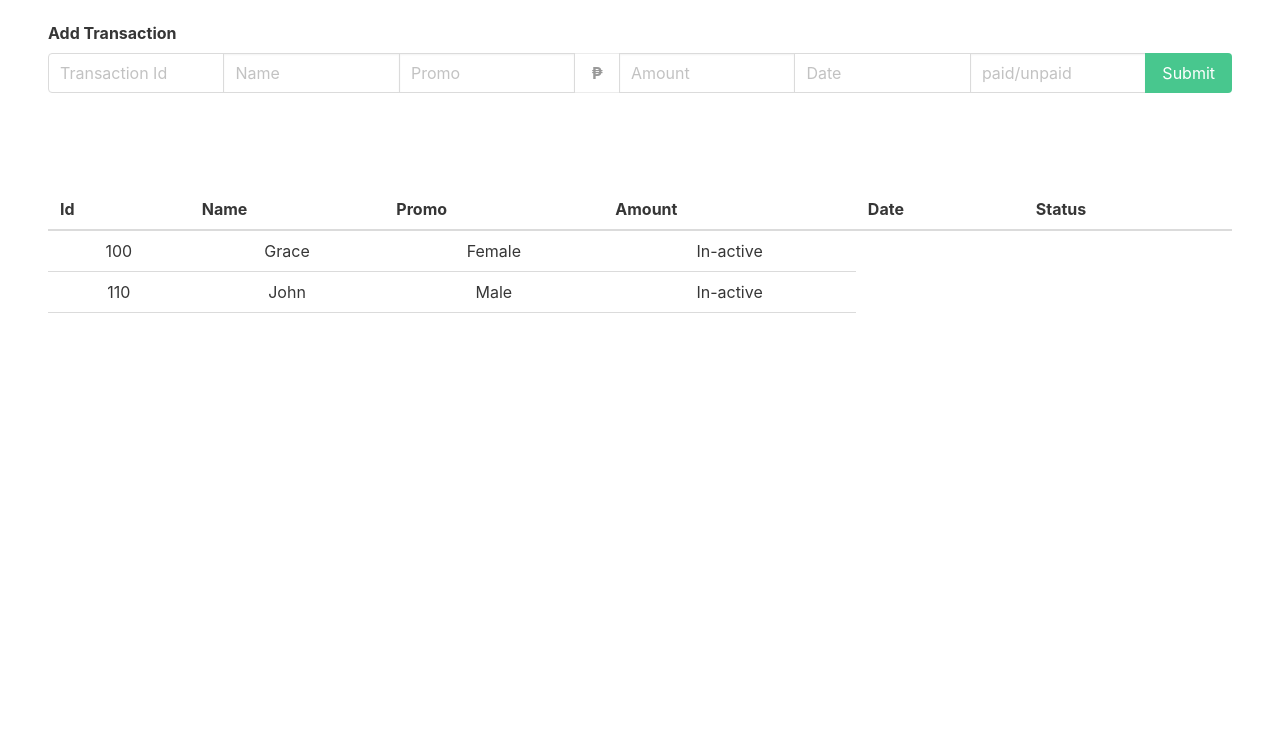
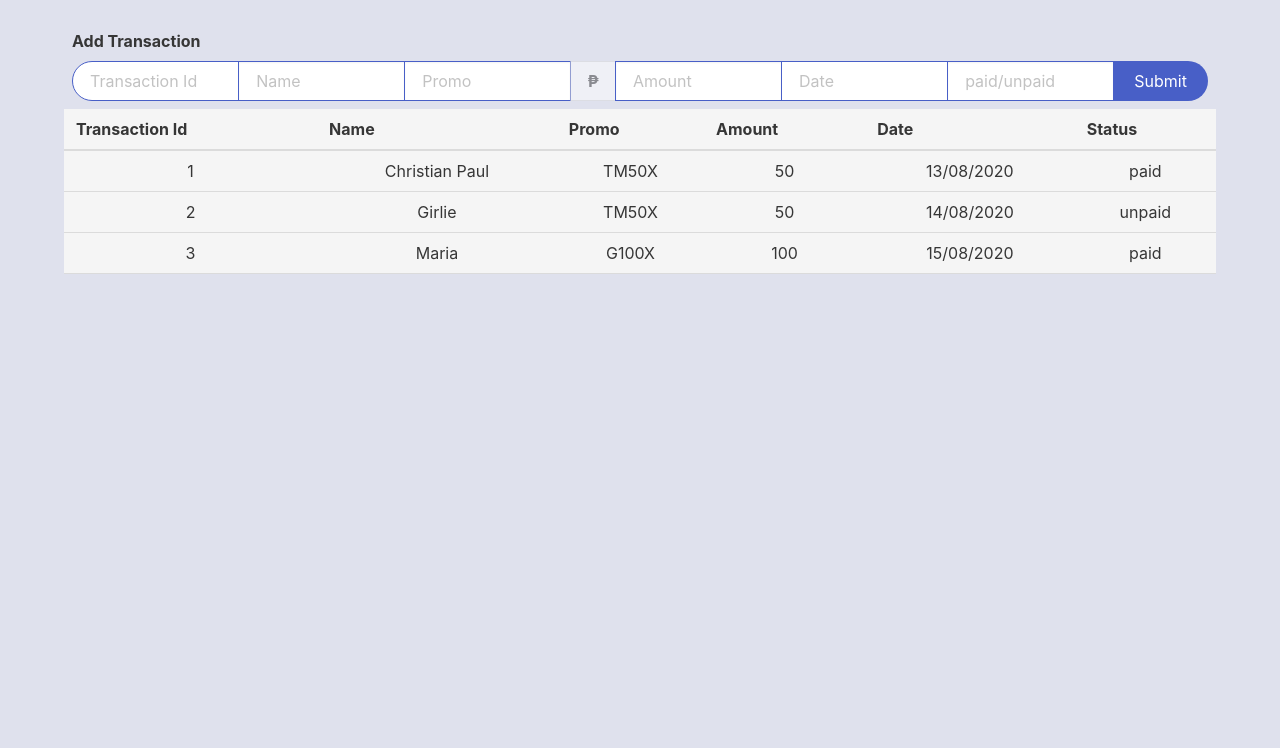
Before and after one commit to wallWrecker/list_up, a website with bundled scripts: page index.html in a window 1280 px wide. Shown: the part 52-800 px from the top of the page. Built offline with nearby package versions, Linux system fonts and the light colour scheme.

Commit message:
re-organizing code structure and data flow

```diff
--- a/css/style.css
+++ b/css/style.css
@@ -0,0 +1,20 @@
+body {
+  background: #dfe1ed;
+  height: 100vh;
+}
+.full-page {
+  background: #dfe1ed;
+}
+.bordered-radius {
+  border: 1px solid grey;
+}
+
+.lighten-blue-gray {
+  background: #f1f2f7;
+}
+
+.custom-radius {
+
+  border-top-left-radius: 25px;
+  border-top-right-radius: 25px;
+}
--- /dev/null
+++ b/data/datos.json
@@ -0,0 +1,3 @@
+[
+
+]
--- a/data/users.json
+++ /dev/null
@@ -1,3 +0,0 @@
-{
-
-}
--- a/index.html
+++ b/index.html
@@ -8,9 +8,9 @@
     <link rel="stylesheet" href="css/style.css" />
   </head>
   <body>
-    <div class="container hero">
+    <div class="container full-page">
       <!-- Mini Nav bar -->
-      <div class="level">
+      <div class="level has-background-light px-3 py-3">
         <div class="level-left">
           <h3 class="level-item subtitle has-text-centered is-text-info">
             List Up
@@ -22,26 +22,25 @@
           <a class="level-item" href="#">about</a>
         </div>
       </div>
-    </div>
 
-        <section class="section">
-          <label
-            id="form-description"
-            class="label">Add Transaction</label>
+
+      <section class="section container px-2 py-2">
+        <label id="form-description" class="label">Add Transaction</label>
         <!-- Form Fields -->
         <div class="field has-addons">
           <div class="control">
             <input
               id="transaction-id"
-                class="input "
+              class="input is-link is-rounded"
               type="text"
               placeholder="Transaction Id"
-                readonly="" />
+              readonly
+            />
           </div>
           <div class="control">
             <input
               id="name"
-                class="input "
+              class="input is-link is-rounded"
               type="text"
               placeholder="Name"
             />
@@ -49,55 +48,59 @@
           <div class="control">
             <input
               id="promo"
-                  class="input "
+              class="input is-link is-rounded"
               type="text"
-                  placeholder="Promo" />
+              placeholder="Promo"
+            />
           </div>
           <div class="control">
-                <button
-                  class="button"
-                  disabled="">
+            <button class="button" disabled="">
               <b>₱</b>
             </button>
           </div>
           <div class="control">
             <input
               id="amount"
-                  class="input "
+              class="input is-link is-rounded"
               type="text"
-                  placeholder="Amount" />
+              placeholder="Amount"
+            />
           </div>
           <div class="control">
             <input
               id="date"
-                  class="input "
-                  type="text"
+              class="input is-link is-rounded"
+              type="data"
               placeholder="Date"
-                  readonly="" />
+              readonly=""
+            />
           </div>
           <div class="control">
             <input
               id="status"
-                  class="input "
+              class="input is-link is-rounded"
               type="text"
-                  placeholder="paid/unpaid" />
+              placeholder="paid/unpaid"
+            />
           </div>
           <div class="control">
-              <button class="button is-success is-expanded">Submit</button>
+            <button id="button" class="button is-link is-rounded is-expanded">
+              Submit
+            </button>
           </div>
         </div>
       </section>
 
       <!-- Table Section -->
-      <section class="section">
+      <section class="container">
         <table
           id="table"
-            class="table is-striped is-fullwidth has-text-centered"
+          class="table is-striped is-fullwidth has-text-centered has-background-light"
         >
           <thead id="thead">
             <tr>
               <!-- <th>No</th> -->
-                <th>Id</th>
+              <th>Transaction Id</th>
               <th>Name</th>
               <th>Promo</th>
               <th>Amount</th>
@@ -106,10 +109,8 @@
             </tr>
           </thead>
         </table>
+      </section>
     </div>
-      </section>
-
-
     <script type="module" src="/js/index.js"></script>
   </body>
 </html>
--- a/js/data.js
+++ b/js/data.js
@@ -1,53 +1,29 @@
-let accounts = {
-  employees: [
-    {
-      id: 230,
-      name: "Elizabeth",
-      gender: "Female",
-      status: "Active",
-    },
+let transactions =
+[
+  {
+    "id": 1,
+    "name": "Christian Paul",
+    "promo": "TM50X",
+    "amount": 50,
+    "date": "13/08/2020",
+    "status": "paid"
+  },
+  {
+    id: 2,
+    name:"Girlie",
+    promo:"TM50X",
+    amount:50,
+    date:"14/08/2020",
+    status:"unpaid",
+  },
+  {
+    id: 3,
+    name:"Maria",
+    promo:"G100X",
+    amount:100,
+    date:"15/08/2020",
+    status:"paid",
+  }
+]
 
-    {
-      id: 110,
-      name: "John",
-      gender: "Male",
-      status: "In-active",
-    },
-
-    {
-      id: 100,
-      name: "Grace",
-      gender: "Female",
-      status: "In-active",
-    },
-
-    {
-      id: 101,
-      name: "Floyd",
-      gender: "Male",
-      status: "Active",
-    },
-  ],
-  students: [
-    {
-      id: 201400239,
-      name: "Maya",
-      gender: "Female",
-      status: "Inactive",
-    },
-    {
-      id: 201400230,
-      name: "Resse",
-      gender: "Female",
-      status: "Active",
-    },
-    {
-      id: 201400200,
-      name: "Floyd",
-      gender: "Male",
-      status: "Active",
-    },
-  ],
-};
-
-export { accounts };
+export { transactions };
--- a/js/data_functions.js
+++ b/js/data_functions.js
@@ -1,28 +1,33 @@
-import { accounts } from "./data.js";
+/*ALL DATA FUNCTIONS, like: finding certain records. ARE GONNA LIVE IN THIS FILE*/
+import { transactions } from "./data.js";
 
-function displayAllActive() {
-  let { employees } = accounts;
-  employees.forEach((ele) => {
-    let thead = document.getElementById("thead");
-    let table_row = document.createElement("tr");
-    if (ele.status == "In-active") {
-      for (let item in ele) {
-        let table_column = document.createElement("td");
-        table_column.innerHTML = ele[item];
-        table_row.ondblclick = function () {
-          logitObj(this);
-        };
-        table_row.appendChild(table_column);
-      }
+// Displays all data.
+
+// Funcition that displays 'active only' transaction.
+let data = transactions;
+
+console.log(data);
+
+function find_unpaid() {
+  let result = data.filter((ele) => ele.status == "paid");
+  return result;
+}
+function find_id(id) {
+  let data = transactions.reverse();
+  return data.find((ele) => ele.id == id);
+}
+
+function update_transaction(id, status) {
+  data.forEach((ele) => {
+    if( ele['id'] == 1) {
+      console.log("Got it! " + ele['id'] +
+        " " + ele['name']);
     } else {
-      return;
+      return
     }
-    thead.after(table_row);
+
   });
 }
 
-function logitObj(element) {
-  let id = element.firstChild.innerHTML;
-}
-
-export { displayAllActive as display_active };
+// Export
+export {find_unpaid, find_id, update_transaction };
--- a/js/index.js
+++ b/js/index.js
@@ -1,8 +1,23 @@
 // Always at the top for bugs to prevent...
+import { transactions } from "./data.js";
+// imported Functionalities
+import {
+  find_unpaid,
+  find_id,
+  update_transaction,
+} from "./data_functions.js";
 
-// imported Functionalities
-import { display_active } from "./data_functions.js";
+import {display_all} from './user_interaction.js';
 
-window.onload = function () {
-  display_active();
-};
+display_all(transactions.reverse());
+
+let button = document.getElementById("button");
+
+button.addEventListener("click", function () {
+  let data = find_unpaid().reverse();
+  data.forEach((element) => {
+    for (let prop in element) {
+      console.log(`property: ${prop} , value: ${element[prop]}`);
+    }
+  });
+});
--- /dev/null
+++ b/js/user_interaction.js
@@ -0,0 +1,32 @@
+import { find_id } from "./data_functions.js";
+
+function display_all(data) {
+  data.forEach((ele) => {
+    let thead = document.getElementById("thead");
+    let table_row = document.createElement("tr");
+
+    for (let item in ele) {
+      let table_column = document.createElement("td");
+      table_column.innerHTML = ele[item];
+      table_row.ondblclick = function () {
+        dbl_click_to_update(this)
+      };
+      table_row.appendChild(table_column);
+    }
+    thead.after(table_row);
+  });
+}
+
+function dbl_click_to_update(element) {
+  let id = element.firstChild.innerHTML;
+  let findResult = find_id(id);
+  console.log(findResult)
+}
+
+/*ALL USER INTERACTIONS FUNCTIONS ARE GONNA LIVE IN THIS FILE*/
+function display_unpaid(data) {
+  data = data.reverse();
+  display(data);
+}
+
+export {display_unpaid,display_all };
```
Also changed, not shown: js/Users.js (deleted), 1 other file. Lines whose indentation alone changed are shown as unchanged.
